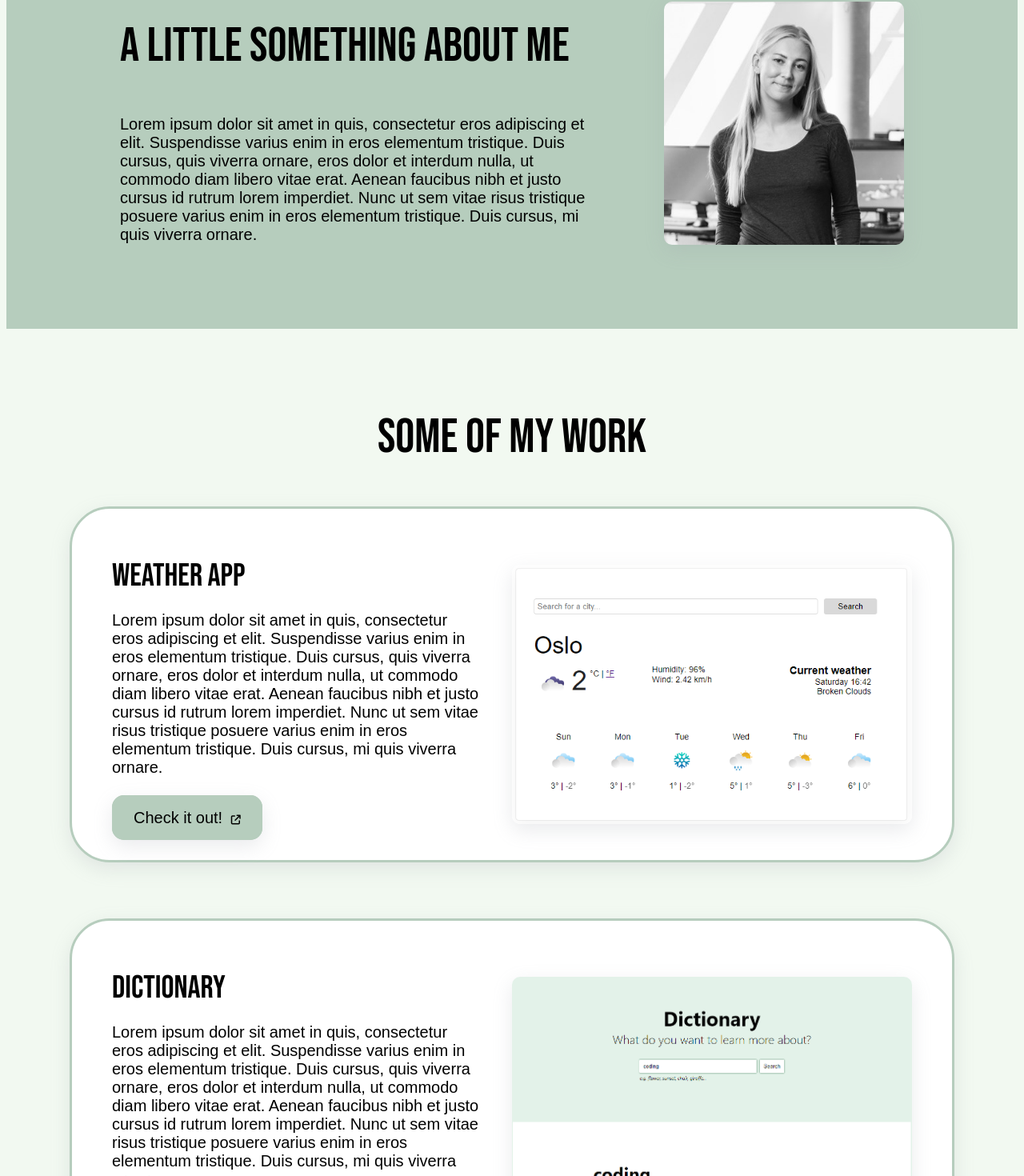
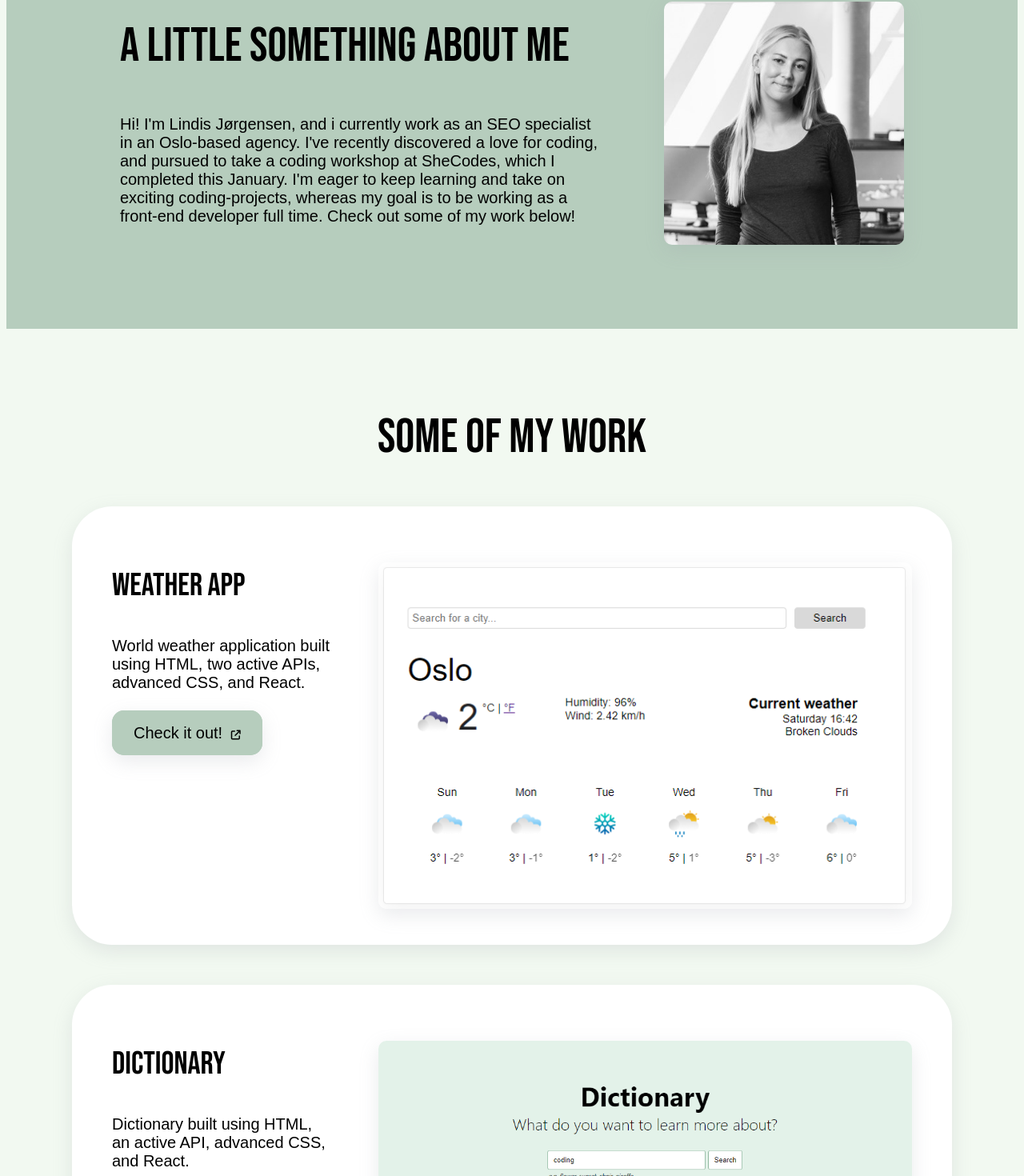
Before and after one commit to lindijor/portfolio, a React (Create React App) app: page / in a window 1280 px wide. Shown: the part 886-2356 px from the top of the page at 80% size. Built offline with nearby package versions, Linux system fonts and the light colour scheme.

Commit message:
Updated text content

```diff
--- a/src/Main.js
+++ b/src/Main.js
@@ -8,12 +8,12 @@ export default function Main() {
       <div className="text-section">
         <h2>A little something about me</h2>
         <p>
-          Lorem ipsum dolor sit amet in quis, consectetur eros adipiscing et
-          elit. Suspendisse varius enim in eros elementum tristique. Duis
-          cursus, quis viverra ornare, eros dolor et interdum nulla, ut commodo
-          diam libero vitae erat. Aenean faucibus nibh et justo cursus id rutrum
-          lorem imperdiet. Nunc ut sem vitae risus tristique posuere varius enim
-          in eros elementum tristique. Duis cursus, mi quis viverra ornare.
+          Hi! I'm Lindis Jørgensen, and i currently work as an SEO specialist in
+          an Oslo-based agency. I've recently discovered a love for coding, and
+          pursued to take a coding workshop at SheCodes, which I completed this
+          January. I'm eager to keep learning and take on exciting
+          coding-projects, whereas my goal is to be working as a front-end
+          developer full time. Check out some of my work below!
         </p>
       </div>
       <div>
--- a/src/Work.css
+++ b/src/Work.css
@@ -4,26 +4,24 @@
 
 .work-section {
   display: grid;
-  grid-template-columns: 2fr 2fr;
+  grid-template-columns: 1fr 2fr;
   width: 1000px;
   background-color: white;
   margin: 0 auto;
-  margin-bottom: 70px;
+  margin-bottom: 50px;
   padding: 40px 50px;
   border-radius: 50px;
-  border: 3px #b6cdbd solid;
   box-shadow: rgba(149, 157, 165, 0.2) 0px 8px 24px;
 }
 
 .work-section h3 {
-  margin: 20px 0;
+  margin: 35px 0;
 }
 
 .work-section p {
   font-family: sans-serif;
   font-size: 20px;
-  margin-bottom: 40px;
-  margin-right: 40px;
+  margin: 40px 60px 40px 0;
 }
 
 img {
--- a/src/Work.js
+++ b/src/Work.js
@@ -11,13 +11,8 @@ export default function Work() {
         <div>
           <h3>Weather app</h3>
           <p>
-            Lorem ipsum dolor sit amet in quis, consectetur eros adipiscing et
-            elit. Suspendisse varius enim in eros elementum tristique. Duis
-            cursus, quis viverra ornare, eros dolor et interdum nulla, ut
-            commodo diam libero vitae erat. Aenean faucibus nibh et justo cursus
-            id rutrum lorem imperdiet. Nunc ut sem vitae risus tristique posuere
-            varius enim in eros elementum tristique. Duis cursus, mi quis
-            viverra ornare.
+            World weather application built using HTML, two active APIs,
+            advanced CSS, and React.
           </p>
           <a
             href="https://your-daily-weather-app.netlify.app/"
@@ -36,13 +31,7 @@ export default function Work() {
         <div>
           <h3>Dictionary</h3>
           <p>
-            Lorem ipsum dolor sit amet in quis, consectetur eros adipiscing et
-            elit. Suspendisse varius enim in eros elementum tristique. Duis
-            cursus, quis viverra ornare, eros dolor et interdum nulla, ut
-            commodo diam libero vitae erat. Aenean faucibus nibh et justo cursus
-            id rutrum lorem imperdiet. Nunc ut sem vitae risus tristique posuere
-            varius enim in eros elementum tristique. Duis cursus, mi quis
-            viverra ornare.
+            Dictionary built using HTML, an active API, advanced CSS, and React.
           </p>
           <a
             href="https://everyday-dictionary.netlify.app/"
```
